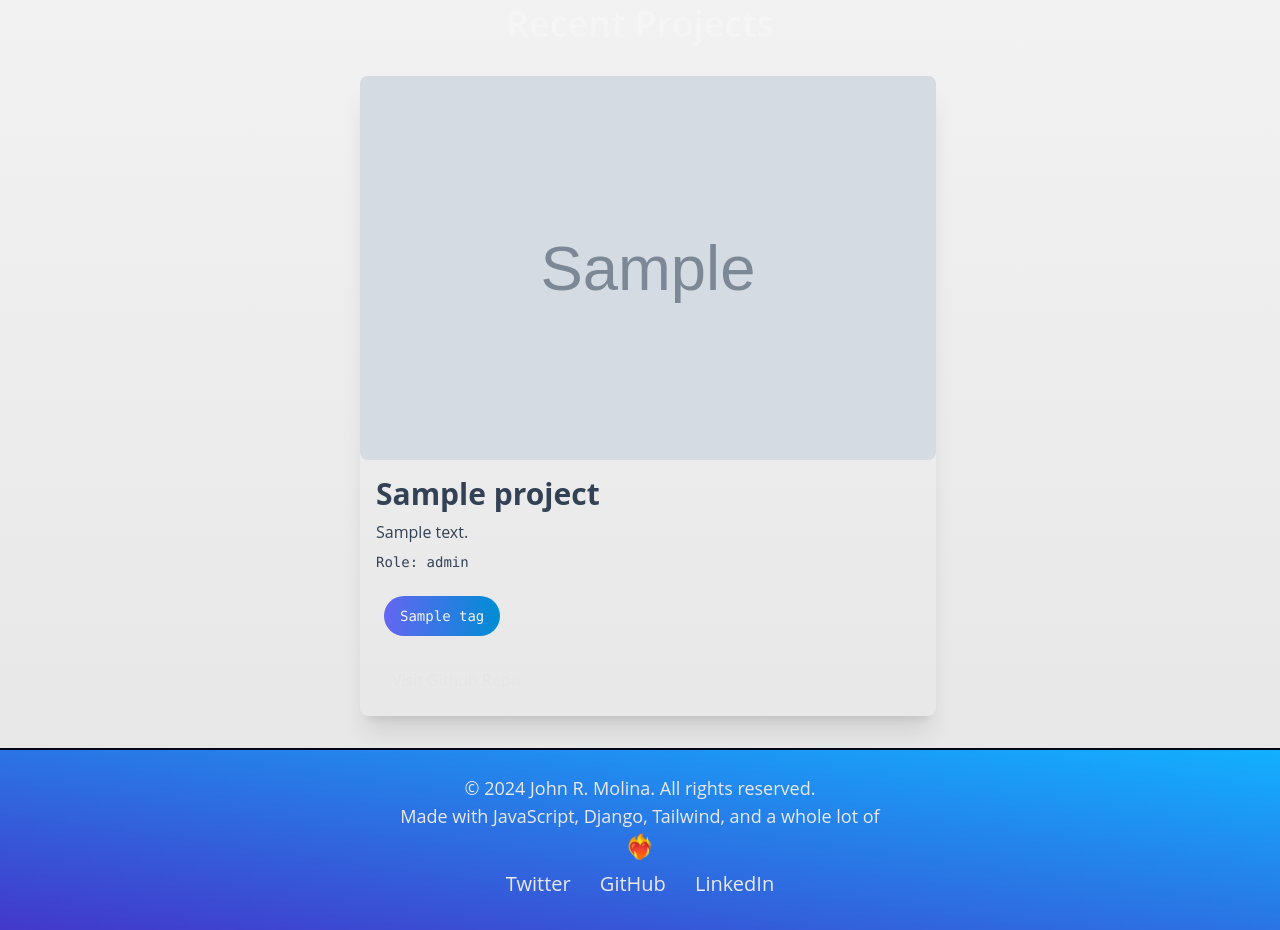
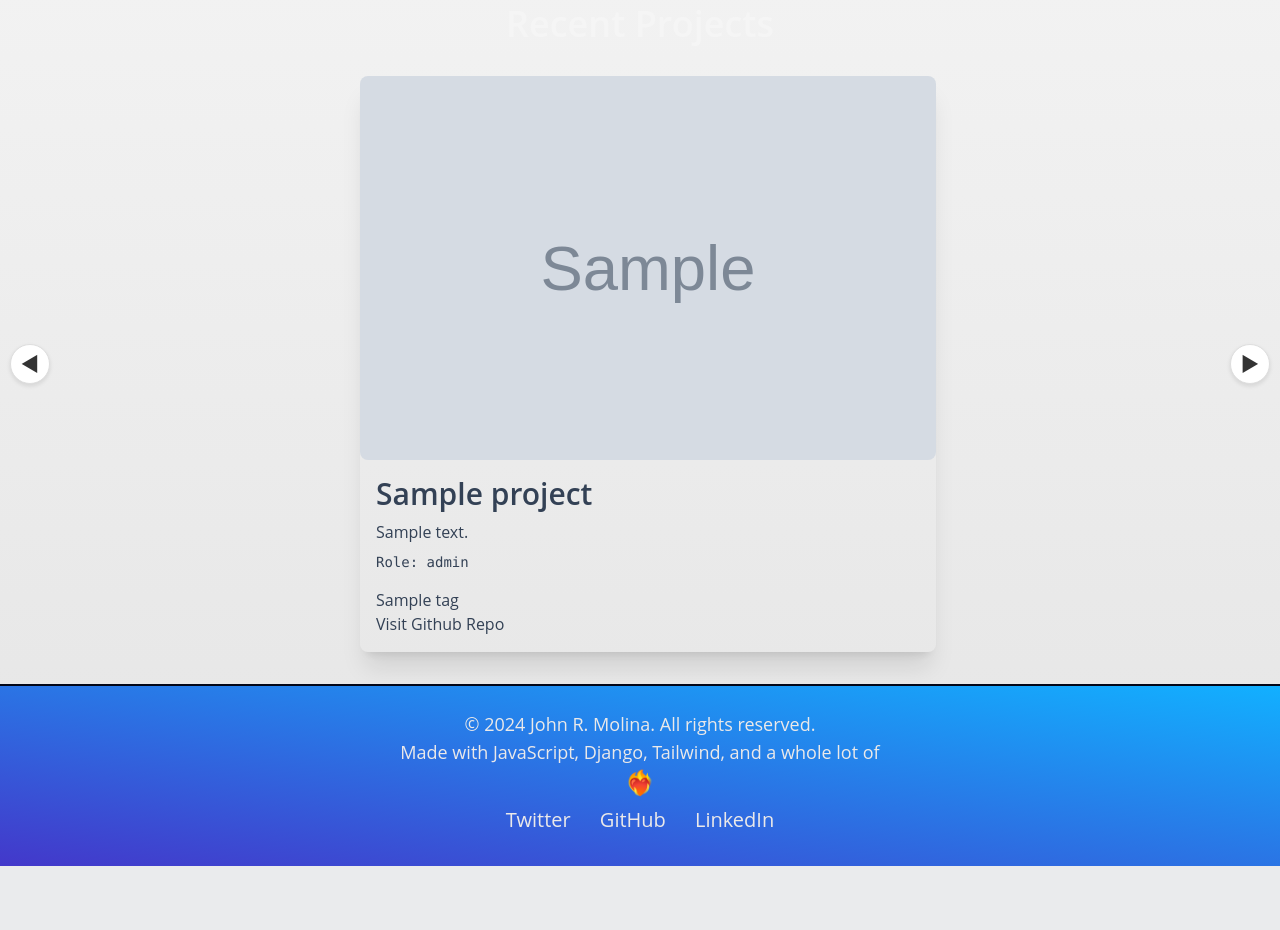
Before and after one commit to freechie/portfolio-django, a Django app: template django_portion/templates/django_portion/index.html in a window 1280 px wide. Shown: the part 210-1140 px from the top of the page. After the commit the page ends 1076 px from the top, so only its background shows below. Run offline with Django 5.2, Linux system fonts and the light colour scheme; the template is opened without the code that fills it: most values are stand-ins (such as "Sample title", 1, 10 or a date in 2020); grey boxes marked "Sample" are stand-in pictures; style sheets or scripts are compiled from the project's sources; some libraries are stand-ins or nearby versions.

Commit message:
add horizontal navigation buttons to landing page

```diff
--- a/django_portion/static/django_portion/base.js
+++ b/django_portion/static/django_portion/base.js
@@ -3,6 +3,16 @@ document.addEventListener("DOMContentLoaded", function () {
 	const menuToggleContainer = document.getElementById("menu-toggle-container");
 	const menu = document.getElementById("menu");
 	const navLinks = document.querySelectorAll("#menu a");
+	const scrollLeftButton = document.getElementById("scrollLeftButton");
+	const scrollRightButton = document.getElementById("scrollRightButton");
+
+	if (scrollLeftButton) {
+		scrollLeftButton.addEventListener("click", scrollLeft);
+	}
+
+	if (scrollRightButton) {
+		scrollRightButton.addEventListener("click", scrollRight);
+	}
 
 	// Function to open or close the menu with animation
 	function toggleMenu(open) {
@@ -89,3 +99,13 @@ var swiper = new Swiper(".centered-slide-carousel", {
 		},
 	},
 });
+
+function scrollLeft() {
+	const container = document.querySelector(".carousel-container");
+	container.scrollBy({ left: -300, behavior: "smooth" });
+}
+
+function scrollRight() {
+	const container = document.querySelector(".carousel-container");
+	container.scrollBy({ left: 300, behavior: "smooth" });
+}
--- a/django_portion/static/django_portion/style.css
+++ b/django_portion/static/django_portion/style.css
@@ -1,3 +1,4 @@
+/* Existing styles */
 #menu {
 	transition: opacity 500ms ease-out, height 500ms ease-out;
 }
@@ -7,7 +8,6 @@
 	transition: opacity 500ms ease-out;
 }
 
-/* Ensure menu is initially hidden on smaller screens */
 @media (max-width: 1023px) {
 	#menu {
 		opacity: 0;
@@ -20,3 +20,80 @@
 #responsive-carousel {
 	max-width: 100vw;
 }
+
+.carousel-container {
+	position: relative;
+	width: 100%;
+	overflow-x: scroll;
+}
+
+.scroll-left,
+.scroll-right {
+	position: absolute;
+	top: 50%;
+	transform: translateY(-50%);
+	background-color: #fff;
+	border: none;
+	cursor: pointer;
+	padding: 10px;
+	z-index: 10;
+}
+
+/* General button styles */
+.left-scroll-btn,
+.right-scroll-btn {
+	position: absolute;
+	top: 50%;
+	transform: translateY(-50%);
+	z-index: 10;
+	border-radius: 50%;
+	width: 40px;
+	height: 40px;
+	display: flex;
+	align-items: center;
+	justify-content: center;
+	font-size: 20px;
+	cursor: pointer;
+	box-shadow: 0 2px 4px rgba(0, 0, 0, 0.1);
+	transition: background-color 0.3s, color 0.3s, border-color 0.3s;
+}
+
+.left-scroll-btn {
+	left: 10px;
+}
+
+.right-scroll-btn {
+	right: 10px;
+}
+
+/* Light theme styles */
+@media (prefers-color-scheme: light) {
+	.left-scroll-btn,
+	.right-scroll-btn {
+		background-color: #ffffff;
+		color: #333333;
+		border: 1px solid #dddddd;
+	}
+
+	.left-scroll-btn:hover,
+	.right-scroll-btn:hover {
+		background-color: #f0f0f0;
+		color: #000000;
+	}
+}
+
+/* Dark theme styles */
+@media (prefers-color-scheme: dark) {
+	.left-scroll-btn,
+	.right-scroll-btn {
+		background-color: #333333;
+		color: #ffffff;
+		border: 1px solid #444444;
+	}
+
+	.left-scroll-btn:hover,
+	.right-scroll-btn:hover {
+		background-color: #555555;
+		color: #ffffff;
+	}
+}
--- a/django_portion/templates/django_portion/index.html
+++ b/django_portion/templates/django_portion/index.html
@@ -6,40 +6,46 @@
     <h1>Recent Projects</h1>
 </div>
 <div class="relative overflow-hidden w-full mx-auto responsive-carousel">
-    <div class="flex snap-x snap-mandatory overflow-x-auto scroll-smooth whitespace-nowrap scroll-p-4 px-2">
+    <!-- Left Scroll Button -->
+    <button id="scrollLeftButton" class="left-scroll-btn">&#9664;</button>
+    <div
+        class="carousel-container flex snap-x snap-mandatory overflow-x-auto scroll-smooth whitespace-nowrap scroll-p-4 px-2">
         {% for project in display_items.projects %}
-        <div class="snap-start w-screen shrink-0 px-3 py-8">
+        <div class="project-card snap-start w-screen shrink-0 px-3 py-8">
             <div
-                class="bg-transparent dark:bg-gradient-to-t from-transparent to-inherit text-slate-700 dark:text-neutral-50 rounded-lg shadow-xl max-w-xl mx-auto">
+                class="card-bg dark:bg-gradient-to-t from-transparent to-inherit text-slate-700 dark:text-neutral-50 rounded-lg shadow-xl max-w-xl mx-auto">
                 <figure>
-                    <img class="rounded-lg w-full object-cover h-96" src="{{ project.images.first.image.url }}"
-                        alt="{{ project.title }}">
+                    <img src="{{ project.images.first.image.url }}" alt="{{ project.title }}"
+                        class="rounded-lg w-full object-cover h-96">
                 </figure>
                 <div class="card-body p-4">
-                    <h2 class="card-title text-3xl font-semibold font-montserrat mb-2">{{ project.title }}</h2>
-                    <p class="text-md font-sans mb-2">{{ project.description }}</p>
-                    <p class="block text-sm font-mono mb-4">Role: {{ project.contribution_role }}</p>
+                    <h2 class="card-title text-3xl font-semibold mb-2">{{ project.title }}</h2>
+                    <p class="project-description text-md mb-2">{{ project.description }}</p>
+                    <p class="role text-sm font-mono mb-4">Role: {{ project.contribution_role }}</p>
                     <div class="tags">
                         {% for tag in project.tags.all %}
-                        <a href="{% url 'blog_by_tag' tag_name=tag.name %}"
-                            class="bg-gradient-to-r from-indigo-500 to-celestialblue-500 text-neutral-100 text-sm font-mono p-2.5 px-4 m-2 rounded-full inline-block">
+                        <a href="{% url 'blog_by_tag' tag_name=tag.name %}" class="tag-link">
                             {{ tag.name }}
                         </a>
                         {% endfor %}
                     </div>
-                    <div class="card-actions justify-end">
-                        <a href="{{ project.repo_link }}"
-                            class="btn inline-flex items-center justify-center px-4 py-2 dark:bg-gradient-to-r from-celestialblue-300 to-celestialblue-400 rounded-lg text-neutral-200 mt-4">Visit
-                            Github Repo</a>
+                    <div class="card-actions">
+                        <a href="{{ project.repo_link }}" class="repo-link">
+                            Visit Github Repo
+                        </a>
                     </div>
                 </div>
             </div>
         </div>
         {% empty %}
-        <div class="snap-start w-full shrink-0 text-center">
+        <div class="no-projects snap-start w-full shrink-0 text-center">
             <p>No projects available.</p>
         </div>
         {% endfor %}
     </div>
+
+    <!-- Right Scroll Button -->
+    <button id="scrollRightButton" class="right-scroll-btn">&#9654;</button>
+
 </div>
 {% endblock %}
```
